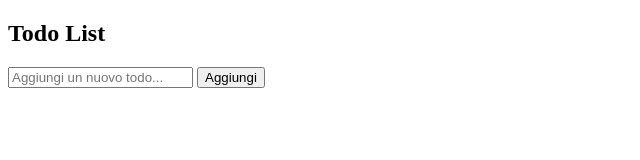
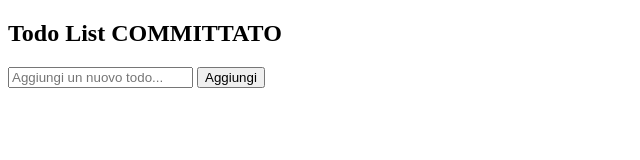
Before and after one commit to loccisimone88/todolist, a plain HTML site: page ToDoList/index.html in a window 1280 px wide. Shown: the whole page, without its empty margins (0-640 px from the left). Drawn offline with Linux system fonts and the light colour scheme.

Commit message:
index COMMITTATO

```diff
--- a/ToDoList/index.html
+++ b/ToDoList/index.html
@@ -11,7 +11,7 @@
     </style>
   </head>
   <body>
-    <h2>Todo List</h2>
+    <h2>Todo List COMMITTATO</h2>
 
     <form id="todo-form">
       <input
```
